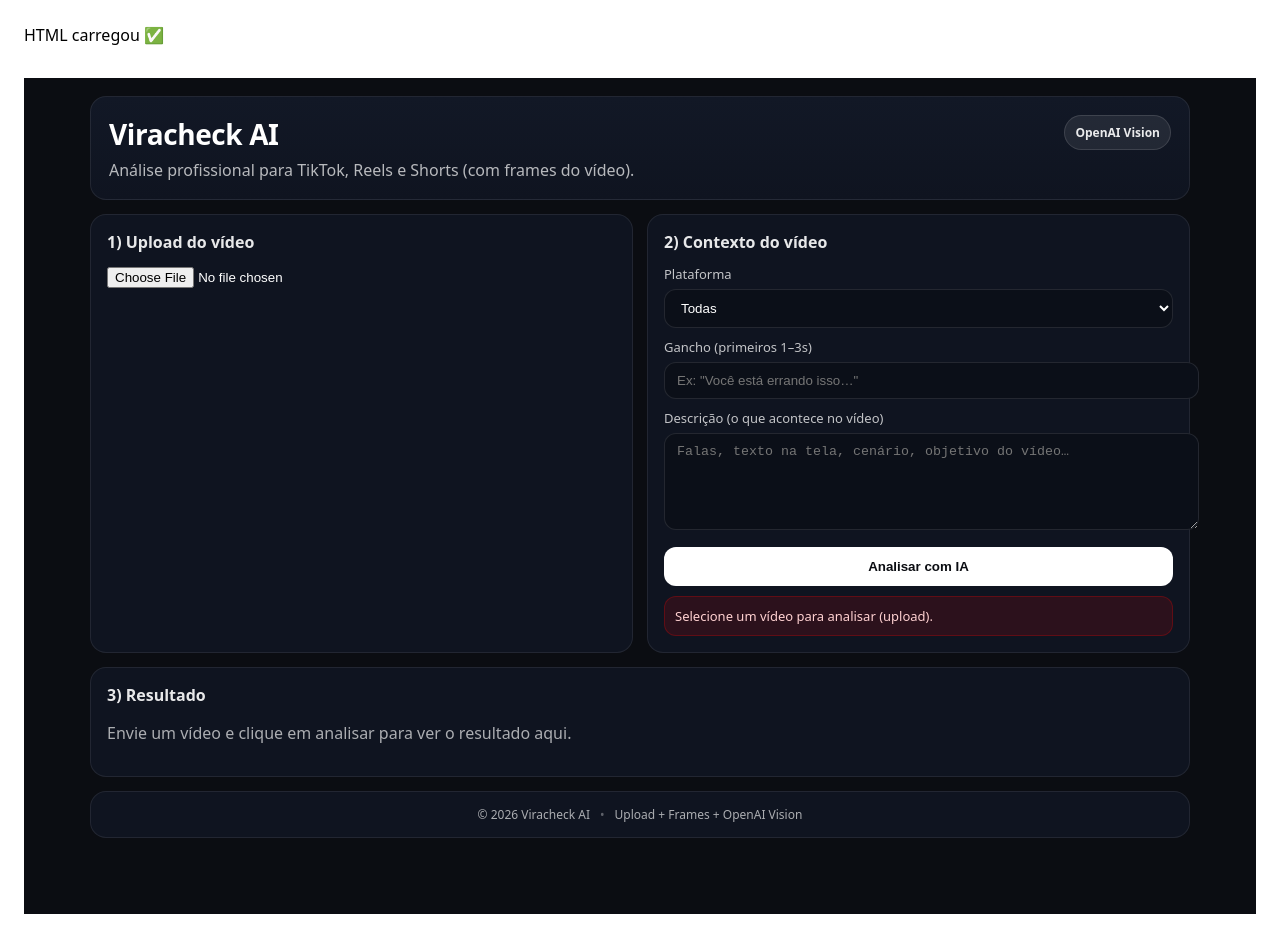
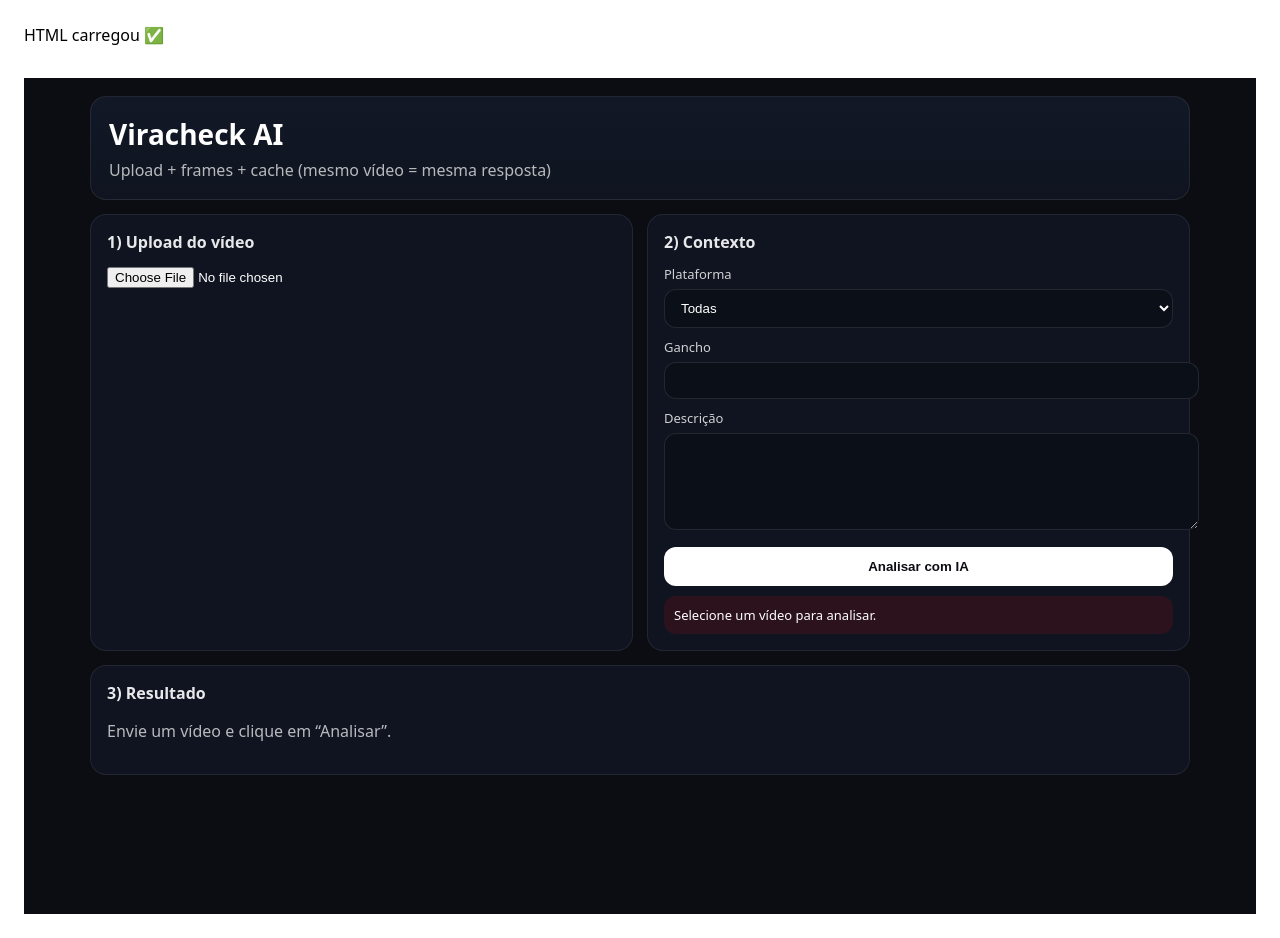
Before and after one commit to paivarobin16-alt/Viracheck---1.0.0, a React (Vite) app: page / in a window 1280 px wide. Both pictures are taken after a click on the button "Analisar com IA". Built offline with nearby package versions, Linux system fonts and the light colour scheme.

Commit message:
Update Analyze.tsx

```diff
--- a/src/pages/Analyze.tsx
+++ b/src/pages/Analyze.tsx
@@ -1,6 +1,7 @@
 import { useMemo, useState } from "react";
 import { analyzeVideo, VideoAnalysisResult } from "../services/videoAnalysisService";
 import { extractFramesFromVideoFile } from "../utils/frameExtractor";
+import { makeVideoFingerprint } from "../utils/fingerprint";
 
 export default function Analyze() {
   const [platform, setPlatform] = useState("Todas");
@@ -22,12 +23,19 @@
     setResult(null);
 
     try {
-      if (!videoFile) {
-        throw new Error("Selecione um vídeo para analisar (upload).");
-      }
+      if (!videoFile) throw new Error("Selecione um vídeo para analisar.");
 
       setProgress("Extraindo frames do vídeo…");
       const { frames, duration } = await extractFramesFromVideoFile(videoFile, 5, 640);
+
+      setProgress("Gerando fingerprint…");
+      const fingerprint = await makeVideoFingerprint({
+        platform,
+        duration: Math.round(duration || 15),
+        hook,
+        description,
+        frames,
+      });
 
       setProgress("Enviando para IA…");
       const data = await analyzeVideo({
@@ -36,6 +44,7 @@
         hook: hook.trim(),
         description: description.trim(),
         frames,
+        fingerprint,
       });
 
       setResult(data);
@@ -50,269 +59,223 @@
   }
 
   return (
-    <div style={styles.page}>
-      <div style={styles.shell}>
-        <header style={styles.header}>
-          <div>
-            <h1 style={styles.h1}>Viracheck AI</h1>
-            <p style={styles.sub}>Análise profissional para TikTok, Reels e Shorts (com frames do vídeo).</p>
-          </div>
-          <div style={styles.badge}>OpenAI Vision</div>
+    <div style={{ minHeight: "100vh", background: "#0b0d12", padding: 18 }}>
+      <div style={{ maxWidth: 1100, margin: "0 auto", color: "#fff", fontFamily: "system-ui" }}>
+        <header
+          style={{
+            padding: 18,
+            borderRadius: 16,
+            background: "linear-gradient(180deg, #121826 0%, #0f1420 100%)",
+            border: "1px solid rgba(255,255,255,0.08)",
+          }}
+        >
+          <h1 style={{ margin: 0, fontSize: 28 }}>Viracheck AI</h1>
+          <p style={{ margin: "6px 0 0", color: "rgba(255,255,255,0.7)" }}>
+            Upload + frames + cache (mesmo vídeo = mesma resposta)
+          </p>
         </header>
 
-        <div style={styles.grid}>
-          <section style={styles.card}>
-            <h2 style={styles.h2}>1) Upload do vídeo</h2>
+        <div style={{ display: "grid", gridTemplateColumns: "1fr 1fr", gap: 14, marginTop: 14 }}>
+          <section
+            style={{
+              padding: 16,
+              borderRadius: 16,
+              background: "#0f1420",
+              border: "1px solid rgba(255,255,255,0.08)",
+            }}
+          >
+            <h2 style={{ margin: "0 0 12px", fontSize: 16, color: "rgba(255,255,255,0.9)" }}>
+              1) Upload do vídeo
+            </h2>
 
             <input
               type="file"
-              accept="video/*"
+              accept="video/mp4,video/quicktime,video/webm,video/*"
               onChange={(e) => setVideoFile(e.target.files?.[0] || null)}
             />
 
             {videoFile && (
               <div style={{ marginTop: 12 }}>
-                <div style={styles.metaRow}>
-                  <span style={styles.metaKey}>Arquivo</span>
-                  <span style={styles.metaVal}>{videoFile.name}</span>
-                </div>
-
+                <div style={{ opacity: 0.8, fontSize: 12, marginBottom: 8 }}>{videoFile.name}</div>
                 <video
                   src={videoUrl}
                   controls
-                  style={styles.video}
+                  style={{
+                    width: "100%",
+                    borderRadius: 14,
+                    border: "1px solid rgba(255,255,255,0.10)",
+                    background: "#000",
+                  }}
                 />
-                <p style={styles.tip}>
-                  Dica: vídeos com boa luz e texto legível nos frames melhoram a análise.
-                </p>
               </div>
             )}
           </section>
 
-          <section style={styles.card}>
-            <h2 style={styles.h2}>2) Contexto do vídeo</h2>
+          <section
+            style={{
+              padding: 16,
+              borderRadius: 16,
+              background: "#0f1420",
+              border: "1px solid rgba(255,255,255,0.08)",
+            }}
+          >
+            <h2 style={{ margin: "0 0 12px", fontSize: 16, color: "rgba(255,255,255,0.9)" }}>
+              2) Contexto
+            </h2>
 
-            <label style={styles.label}>Plataforma</label>
-            <select value={platform} onChange={(e) => setPlatform(e.target.value)} style={styles.input}>
+            <label style={{ display: "block", marginTop: 10, marginBottom: 6, opacity: 0.8, fontSize: 13 }}>
+              Plataforma
+            </label>
+            <select
+              value={platform}
+              onChange={(e) => setPlatform(e.target.value)}
+              style={{
+                width: "100%",
+                padding: "10px 12px",
+                borderRadius: 12,
+                border: "1px solid rgba(255,255,255,0.10)",
+                background: "#0b0f18",
+                color: "#fff",
+              }}
+            >
               <option>Todas</option>
               <option>TikTok</option>
               <option>Instagram Reels</option>
               <option>YouTube Shorts</option>
             </select>
 
-            <label style={styles.label}>Gancho (primeiros 1–3s)</label>
+            <label style={{ display: "block", marginTop: 10, marginBottom: 6, opacity: 0.8, fontSize: 13 }}>
+              Gancho
+            </label>
             <input
               value={hook}
               onChange={(e) => setHook(e.target.value)}
-              placeholder='Ex: "Você está errando isso…"'
-              style={styles.input}
+              style={{
+                width: "100%",
+                padding: "10px 12px",
+                borderRadius: 12,
+                border: "1px solid rgba(255,255,255,0.10)",
+                background: "#0b0f18",
+                color: "#fff",
+              }}
             />
 
-            <label style={styles.label}>Descrição (o que acontece no vídeo)</label>
+            <label style={{ display: "block", marginTop: 10, marginBottom: 6, opacity: 0.8, fontSize: 13 }}>
+              Descrição
+            </label>
             <textarea
               value={description}
               onChange={(e) => setDescription(e.target.value)}
-              placeholder="Falas, texto na tela, cenário, objetivo do vídeo…"
               rows={5}
-              style={{ ...styles.input, resize: "vertical" }}
+              style={{
+                width: "100%",
+                padding: "10px 12px",
+                borderRadius: 12,
+                border: "1px solid rgba(255,255,255,0.10)",
+                background: "#0b0f18",
+                color: "#fff",
+                resize: "vertical",
+              }}
             />
 
             <button
               onClick={handleAnalyze}
               disabled={loading}
-              style={{ ...styles.button, opacity: loading ? 0.7 : 1 }}
+              style={{
+                marginTop: 12,
+                width: "100%",
+                padding: "12px 14px",
+                borderRadius: 12,
+                border: 0,
+                background: "#ffffff",
+                color: "#0b0d12",
+                fontWeight: 800,
+                cursor: "pointer",
+                opacity: loading ? 0.7 : 1,
+              }}
             >
               {loading ? "Analisando…" : "Analisar com IA"}
             </button>
 
-            {progress && <div style={styles.progress}>{progress}</div>}
-            {error && <div style={styles.error}>{error}</div>}
+            {progress && (
+              <div style={{ marginTop: 10, padding: 10, borderRadius: 12, background: "rgba(255,255,255,0.06)", fontSize: 13 }}>
+                {progress}
+              </div>
+            )}
+            {error && (
+              <div style={{ marginTop: 10, padding: 10, borderRadius: 12, background: "rgba(255,0,0,0.12)", fontSize: 13 }}>
+                {error}
+              </div>
+            )}
           </section>
 
-          <section style={{ ...styles.card, gridColumn: "1 / -1" }}>
-            <h2 style={styles.h2}>3) Resultado</h2>
+          <section
+            style={{
+              gridColumn: "1 / -1",
+              padding: 16,
+              borderRadius: 16,
+              background: "#0f1420",
+              border: "1px solid rgba(255,255,255,0.08)",
+            }}
+          >
+            <h2 style={{ margin: "0 0 12px", fontSize: 16, color: "rgba(255,255,255,0.9)" }}>
+              3) Resultado
+            </h2>
 
-            {!result && <p style={styles.muted}>Envie um vídeo e clique em analisar para ver o resultado aqui.</p>}
+            {!result && <p style={{ opacity: 0.7 }}>Envie um vídeo e clique em “Analisar”.</p>}
 
             {result && (
-              <div style={styles.resultGrid}>
-                <div style={styles.scoreBox}>
-                  <div style={styles.scoreLabel}>Score de viralização</div>
-                  <div style={styles.score}>{result.score}/100</div>
+              <div style={{ display: "grid", gridTemplateColumns: "1fr 1fr", gap: 12 }}>
+                <div
+                  style={{
+                    gridColumn: "1 / -1",
+                    padding: 14,
+                    borderRadius: 14,
+                    background: "rgba(255,255,255,0.06)",
+                    border: "1px solid rgba(255,255,255,0.10)",
+                  }}
+                >
+                  <div style={{ opacity: 0.7, fontSize: 12, fontWeight: 700 }}>Score</div>
+                  <div style={{ fontSize: 34, fontWeight: 900, marginTop: 6 }}>{result.score}/100</div>
+                  {result.cached && <div style={{ marginTop: 6, opacity: 0.8 }}>✅ Resultado do cache</div>}
                 </div>
 
-                <ResultList title="✅ Pontos fortes" items={result.strengths} />
-                <ResultList title="⚠️ Pontos fracos" items={result.weaknesses} />
-                <ResultList title="🔧 Melhorias" items={result.improvements} />
+                <Block title="✅ Pontos fortes" items={result.strengths} />
+                <Block title="⚠️ Pontos fracos" items={result.weaknesses} />
+                <Block title="🔧 Melhorias" items={result.improvements} />
 
-                <div style={styles.block}>
-                  <h3 style={styles.h3}>🧠 Título sugerido</h3>
-                  <p style={styles.p}>{result.title}</p>
-                </div>
+                <TextBlock title="🧠 Título" text={result.title} />
+                <TextBlock title="✍️ Legenda" text={result.caption} />
+                <TextBlock title="📣 CTA" text={result.cta} />
 
-                <div style={styles.block}>
-                  <h3 style={styles.h3}>✍️ Legenda sugerida</h3>
-                  <p style={styles.p}>{result.caption}</p>
-                </div>
-
-                <div style={styles.block}>
-                  <h3 style={styles.h3}>📣 CTA sugerido</h3>
-                  <p style={styles.p}>{result.cta}</p>
-                </div>
-
-                {!!result.frame_insights?.length && (
-                  <ResultList title="🖼️ Insights dos frames (visual)" items={result.frame_insights} />
-                )}
+                {result.frame_insights?.length ? <Block title="🖼️ Insights dos frames" items={result.frame_insights} /> : null}
               </div>
             )}
           </section>
         </div>
-
-        <footer style={styles.footer}>
-          <span>© {new Date().getFullYear()} Viracheck AI</span>
-          <span style={styles.footerDot}>•</span>
-          <span>Upload + Frames + OpenAI Vision</span>
-        </footer>
       </div>
     </div>
   );
 }
 
-function ResultList({ title, items }: { title: string; items: string[] }) {
+function Block({ title, items }: { title: string; items: string[] }) {
   return (
-    <div style={styles.block}>
-      <h3 style={styles.h3}>{title}</h3>
-      <ul style={styles.ul}>
+    <div style={{ padding: 14, borderRadius: 14, background: "rgba(255,255,255,0.04)", border: "1px solid rgba(255,255,255,0.08)" }}>
+      <h3 style={{ margin: "0 0 8px", fontSize: 14 }}>{title}</h3>
+      <ul style={{ margin: 0, paddingLeft: 16, opacity: 0.9 }}>
         {(items || []).map((it, idx) => (
-          <li key={idx} style={styles.li}>{it}</li>
+          <li key={idx} style={{ marginBottom: 6 }}>{it}</li>
         ))}
       </ul>
     </div>
   );
 }
 
-const styles: Record<string, any> = {
-  page: { minHeight: "100vh", background: "#0b0d12", padding: 18 },
-  shell: { maxWidth: 1100, margin: "0 auto" },
-
-  header: {
-    display: "flex",
-    justifyContent: "space-between",
-    alignItems: "flex-start",
-    gap: 12,
-    padding: 18,
-    borderRadius: 16,
-    background: "linear-gradient(180deg, #121826 0%, #0f1420 100%)",
-    border: "1px solid rgba(255,255,255,0.08)",
-    color: "#fff",
-  },
-  h1: { margin: 0, fontSize: 28, letterSpacing: -0.4 },
-  sub: { margin: "6px 0 0", color: "rgba(255,255,255,0.7)" },
-  badge: {
-    padding: "8px 10px",
-    borderRadius: 999,
-    background: "rgba(255,255,255,0.08)",
-    border: "1px solid rgba(255,255,255,0.12)",
-    color: "rgba(255,255,255,0.9)",
-    fontSize: 12,
-    fontWeight: 700,
-  },
-
-  grid: { display: "grid", gridTemplateColumns: "1fr 1fr", gap: 14, marginTop: 14 },
-  card: {
-    padding: 16,
-    borderRadius: 16,
-    background: "#0f1420",
-    border: "1px solid rgba(255,255,255,0.08)",
-    color: "#fff",
-  },
-  h2: { margin: "0 0 12px", fontSize: 16, color: "rgba(255,255,255,0.9)" },
-  label: { display: "block", marginTop: 10, marginBottom: 6, color: "rgba(255,255,255,0.75)", fontSize: 13 },
-  input: {
-    width: "100%",
-    padding: "10px 12px",
-    borderRadius: 12,
-    border: "1px solid rgba(255,255,255,0.10)",
-    background: "#0b0f18",
-    color: "#fff",
-    outline: "none",
-  },
-  button: {
-    marginTop: 12,
-    width: "100%",
-    padding: "12px 14px",
-    borderRadius: 12,
-    border: 0,
-    background: "#ffffff",
-    color: "#0b0d12",
-    fontWeight: 800,
-    cursor: "pointer",
-  },
-  progress: {
-    marginTop: 10,
-    padding: 10,
-    borderRadius: 12,
-    background: "rgba(255,255,255,0.06)",
-    color: "rgba(255,255,255,0.85)",
-    fontSize: 13,
-  },
-  error: {
-    marginTop: 10,
-    padding: 10,
-    borderRadius: 12,
-    background: "rgba(255,0,0,0.12)",
-    border: "1px solid rgba(255,0,0,0.25)",
-    color: "#ffd1d1",
-    fontSize: 13,
-    whiteSpace: "pre-wrap",
-  },
-  video: {
-    width: "100%",
-    borderRadius: 14,
-    marginTop: 10,
-    border: "1px solid rgba(255,255,255,0.10)",
-    background: "#000",
-  },
-  tip: { marginTop: 10, color: "rgba(255,255,255,0.65)", fontSize: 12 },
-
-  resultGrid: { display: "grid", gridTemplateColumns: "1fr 1fr", gap: 12 },
-  scoreBox: {
-    gridColumn: "1 / -1",
-    padding: 14,
-    borderRadius: 14,
-    background: "rgba(255,255,255,0.06)",
-    border: "1px solid rgba(255,255,255,0.10)",
-  },
-  scoreLabel: { color: "rgba(255,255,255,0.7)", fontSize: 12, fontWeight: 700 },
-  score: { fontSize: 34, fontWeight: 900, marginTop: 6 },
-
-  block: {
-    padding: 14,
-    borderRadius: 14,
-    background: "rgba(255,255,255,0.04)",
-    border: "1px solid rgba(255,255,255,0.08)",
-  },
-  h3: { margin: "0 0 8px", fontSize: 14, color: "rgba(255,255,255,0.9)" },
-  p: { margin: 0, color: "rgba(255,255,255,0.85)" },
-  ul: { margin: 0, paddingLeft: 16, color: "rgba(255,255,255,0.85)" },
-  li: { marginBottom: 6 },
-
-  muted: { color: "rgba(255,255,255,0.65)" },
-  metaRow: { display: "flex", justifyContent: "space-between", gap: 10, marginTop: 10 },
-  metaKey: { color: "rgba(255,255,255,0.65)", fontSize: 12 },
-  metaVal: { color: "rgba(255,255,255,0.9)", fontSize: 12, fontWeight: 700 },
-
-  footer: {
-    marginTop: 14,
-    padding: 14,
-    borderRadius: 16,
-    background: "#0f1420",
-    border: "1px solid rgba(255,255,255,0.08)",
-    color: "rgba(255,255,255,0.65)",
-    display: "flex",
-    justifyContent: "center",
-    gap: 10,
-    fontSize: 12,
-  },
-  footerDot: { opacity: 0.5 },
-};
+function TextBlock({ title, text }: { title: string; text: string }) {
+  return (
+    <div style={{ padding: 14, borderRadius: 14, background: "rgba(255,255,255,0.04)", border: "1px solid rgba(255,255,255,0.08)" }}>
+      <h3 style={{ margin: "0 0 8px", fontSize: 14 }}>{title}</h3>
+      <p style={{ margin: 0, opacity: 0.9 }}>{text}</p>
+    </div>
+  );
+}
```
